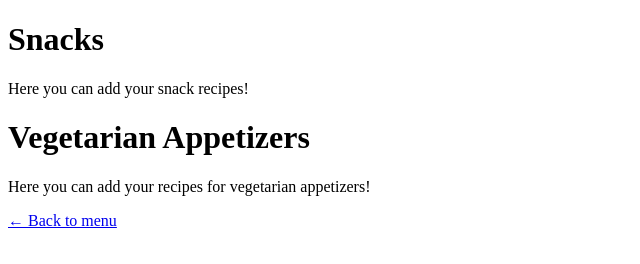
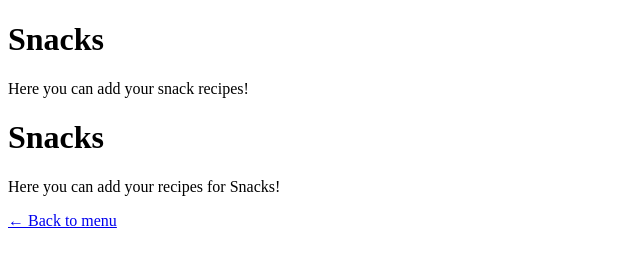
Before and after one commit to Lalithakumarid/lalithas-kitchen, a plain HTML site: page snakcs..html in a window 1280 px wide. Shown: the whole page, without its empty margins (0-640 px from the left). Drawn offline with Linux system fonts and the light colour scheme.

Commit message:
Update snakcs..html
Signed-off-by: lalithakumarid <lalithakumarid1996@gmail.com>

```diff
--- a/snakcs..html
+++ b/snakcs..html
@@ -15,11 +15,11 @@
 <head>
   <meta charset="UTF-8">
   <meta name="viewport" content="width=device-width, initial-scale=1.0">
-  <title>Vegetarian Appetizers</title>
+  <title>Snacks</title>
 </head>
 <body>
-  <h1>Vegetarian Appetizers</h1>
-  <p>Here you can add your recipes for vegetarian appetizers!</p>
+  <h1>Snacks</h1>
+  <p>Here you can add your recipes for Snacks!</p>
   <a href="index.html">← Back to menu</a>
 </body>
 </html>
```
